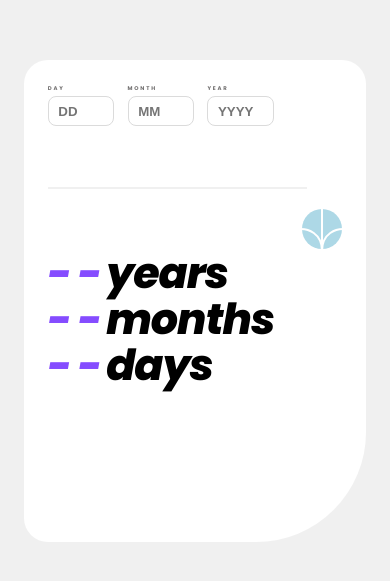
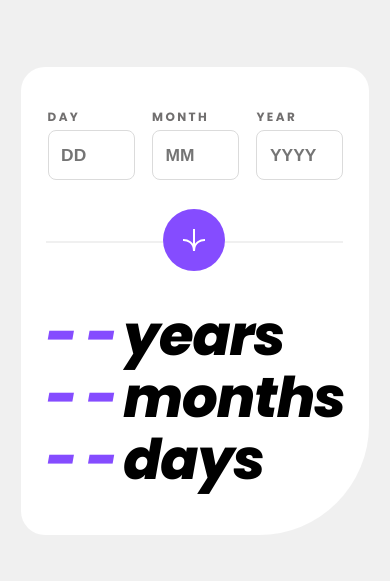
Before and after one commit to pkthunder87/age-calc-app, a React (Vite) app: page / in a window 390 px wide. Shown: the part 121-702 px from the top of the page. Built offline with nearby package versions, Linux system fonts and the light colour scheme.

Commit message:
Feat: Finish mobile design

```diff
--- a/src/App.jsx
+++ b/src/App.jsx
@@ -15,9 +15,11 @@ const StyledApp = styled.main`
   grid-template-rows: 40% 60%;
 
   @media only screen and (max-width: 25em) {
-    height: 116rem;
-    width: 82rem;
+    height: 86rem;
+    width: 64rem;
     border-radius: 24px 24px 110px 24px;
+    grid-template-rows: 50% 50%;
+    padding: 1rem;
   }
 `;
 
--- a/src/components/BirthdayForm.jsx
+++ b/src/components/BirthdayForm.jsx
@@ -21,9 +21,11 @@ const StyledBirthdayForm = styled.form`
 
   background-color: white;
 
-  /* @media only screen and (max-width: 25em) {
-    background-color: lightblue;
-  } */
+  @media only screen and (max-width: 25em) {
+    width: 90%;
+    margin-left: 3.2rem;
+    justify-content: center;
+  }
 `;
 
 const StyledInput = styled.div`
@@ -40,6 +42,12 @@ const StyledInput = styled.div`
     letter-spacing: 0.33em;
     font-weight: 700;
     text-transform: uppercase;
+
+    @media only screen and (max-width: 25em) {
+      margin-top: 2.5rem;
+      font-size: 2.2rem;
+      letter-spacing: 0.2em;
+    }
   }
 
   input {
@@ -64,6 +72,11 @@ const StyledInput = styled.div`
     &:focus-visible {
       outline: 1px solid var(--color-purple);
     }
+
+    @media only screen and (max-width: 25em) {
+      height: 9.2rem;
+      width: 16rem;
+    }
   }
 `;
 
@@ -81,6 +94,12 @@ const StyledInputErrors = styled.div`
     letter-spacing: 0.33em;
     font-weight: 700;
     text-transform: uppercase;
+
+    @media only screen and (max-width: 25em) {
+      margin-top: 2.5rem;
+      font-size: 2.2rem;
+      letter-spacing: 0.2em;
+    }
   }
 
   input {
@@ -104,6 +123,11 @@ const StyledInputErrors = styled.div`
     }
 
     outline: 1px solid var(--color-light-red);
+
+    @media only screen and (max-width: 25em) {
+      height: 9.2rem;
+      width: 16rem;
+    }
   }
 `;
 
@@ -130,7 +154,18 @@ const StyledButton = styled.button`
   }
 
   @media only screen and (max-width: 25em) {
-    background-color: lightblue;
+    height: 11.5rem;
+    width: 11.5rem;
+
+    right: 41%;
+    bottom: 5.5rem;
+
+    svg {
+      transform: scale(0.5);
+      g {
+        stroke-width: 4;
+      }
+    }
   }
 `;
 
@@ -144,6 +179,11 @@ const SolidLine = styled.div`
   width: 80%;
 
   border: 1px solid var(--color-off-white);
+
+  @media only screen and (max-width: 25em) {
+    margin-top: 6rem;
+    width: 88%;
+  }
 `;
 
 const InvalidText = styled.p`
@@ -151,6 +191,11 @@ const InvalidText = styled.p`
   font-weight: 400;
   font-style: italic;
   font-size: 1.3rem;
+
+  @media only screen and (max-width: 25em) {
+    font-size: 1.5rem;
+    margin-top: 0.5rem;
+  }
 `;
 
 /////////////////////////////
@@ -320,11 +365,16 @@ function BirthdayForm({ setAgeDays, setAgeMonths, setAgeYears }) {
 
       <SolidLine></SolidLine>
       <StyledButton type="submit" form="inputDay" value="Submit">
-        <img
-          className=" "
-          src="./icon-arrow.svg"
-          alt="arrow pointing downwards"
-        />
+        <svg
+          xmlns="http://www.w3.org/2000/svg"
+          width="46"
+          height="44"
+          viewBox="0 0 46 44"
+        >
+          <g fill="none" stroke="#FFF" strokeWidth="2">
+            <path d="M1 22.019C8.333 21.686 23 25.616 23 44M23 44V0M45 22.019C37.667 21.686 23 25.616 23 44" />
+          </g>
+        </svg>
       </StyledButton>
     </BirthdayLayout>
   );
--- a/src/components/CalculatedAge.jsx
+++ b/src/components/CalculatedAge.jsx
@@ -6,6 +6,10 @@ function CalculatedAge({ ageDays, ageMonths, ageYears }) {
     flex-direction: column;
     padding-left: 3.6rem;
     letter-spacing: -1px;
+
+    @media only screen and (max-width: 25em) {
+      margin-top: 1.8rem;
+    }
   `;
 
   const Date = styled.h2`
--- a/src/styles/GlobalStyles.js
+++ b/src/styles/GlobalStyles.js
@@ -32,7 +32,7 @@ html {
   font-size: 62.5%;
 
      @media only screen and (max-width: 25em) {
-    font-size: 26%;
+    font-size: 34%;
   }
 }
 
```
